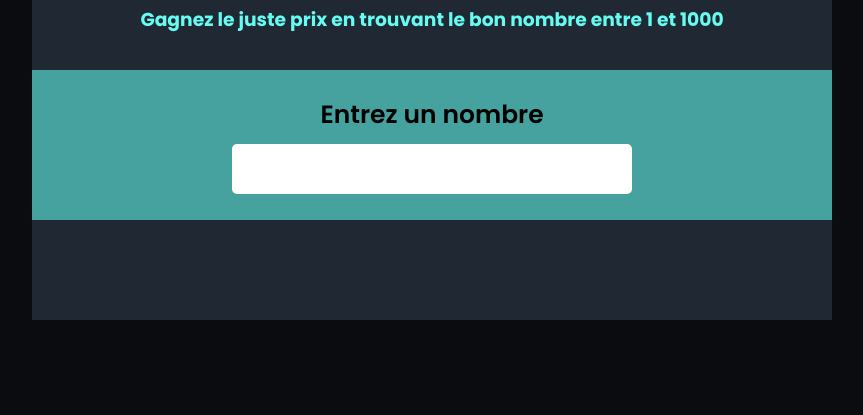
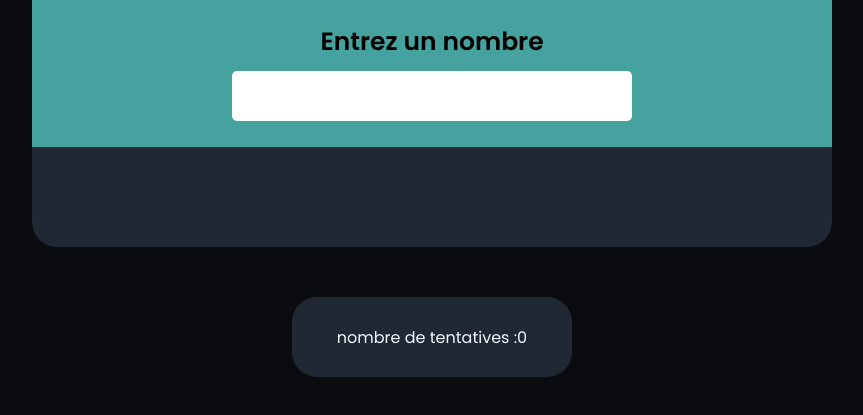
Before and after one commit to beyondnaxos/justeprix, a website: page index.html in a window 1280 px wide. Shown: the part 185-600 px from the top of the page, without its empty margins (208-1071 px from the left). Drawn offline with Linux system fonts and the light colour scheme.

Commit message:
counter ok

```diff
--- a/index.html
+++ b/index.html
@@ -21,6 +21,8 @@
 
 
     </div>
+
+    <p class="infos">nombre de tentatives : <span class="counter"></span> </p>
 <script src="index.js" ></script>
 </body>
 </html>
--- a/index.js
+++ b/index.js
@@ -2,6 +2,9 @@
 let trueNum = Math.floor(Math.random() * 1000) + 1
 let resultContainer = document.querySelector('.result-container')
 let answer = false
+let counter = 0
+let counterDisplay = document.querySelector('.counter').textContent = counter
+
 
 
 function inputValidation (input) {
@@ -19,7 +22,6 @@ function inputValidation (input) {
         // text align center
         win.style.textAlign = 'center'
         resultContainer.appendChild(win)
-
         answer = true
     } else if (input > trueNum) {
         console.log('Too high!')
@@ -61,9 +63,13 @@ document.querySelector('.input-container').addEventListener('submit', function (
     let input = document.querySelector('.input-container input').value
     inputValidation(parseInt(input))
     document.querySelector('.input-container input').value = ''
+    document.querySelector('.counter').textContent = ''
+    console.log(counter)
+    counter++
+    document.querySelector('.counter').textContent = counter
     if (answer === true) {
         trueNum = Math.floor(Math.random() * 1000) + 1
         answer = false
-        // console.log(trueNum);
+        counter = 0
     }
 })
--- a/style.css
+++ b/style.css
@@ -77,4 +77,20 @@ label {
     flex-direction: column;
     justify-content: center;
     align-items: center;
+    border-radius:  0 0 25px 25px;
 }
+
+.infos {
+ margin-top: 50px;
+color: aliceblue;
+background-color: #1f2833;
+width: 280px;
+height: 80px;
+border-radius: 25px;
+display: flex;
+align-items: center;justify-content: center;
+}
+
+span {
+    color: aliceblue;
+}
```
